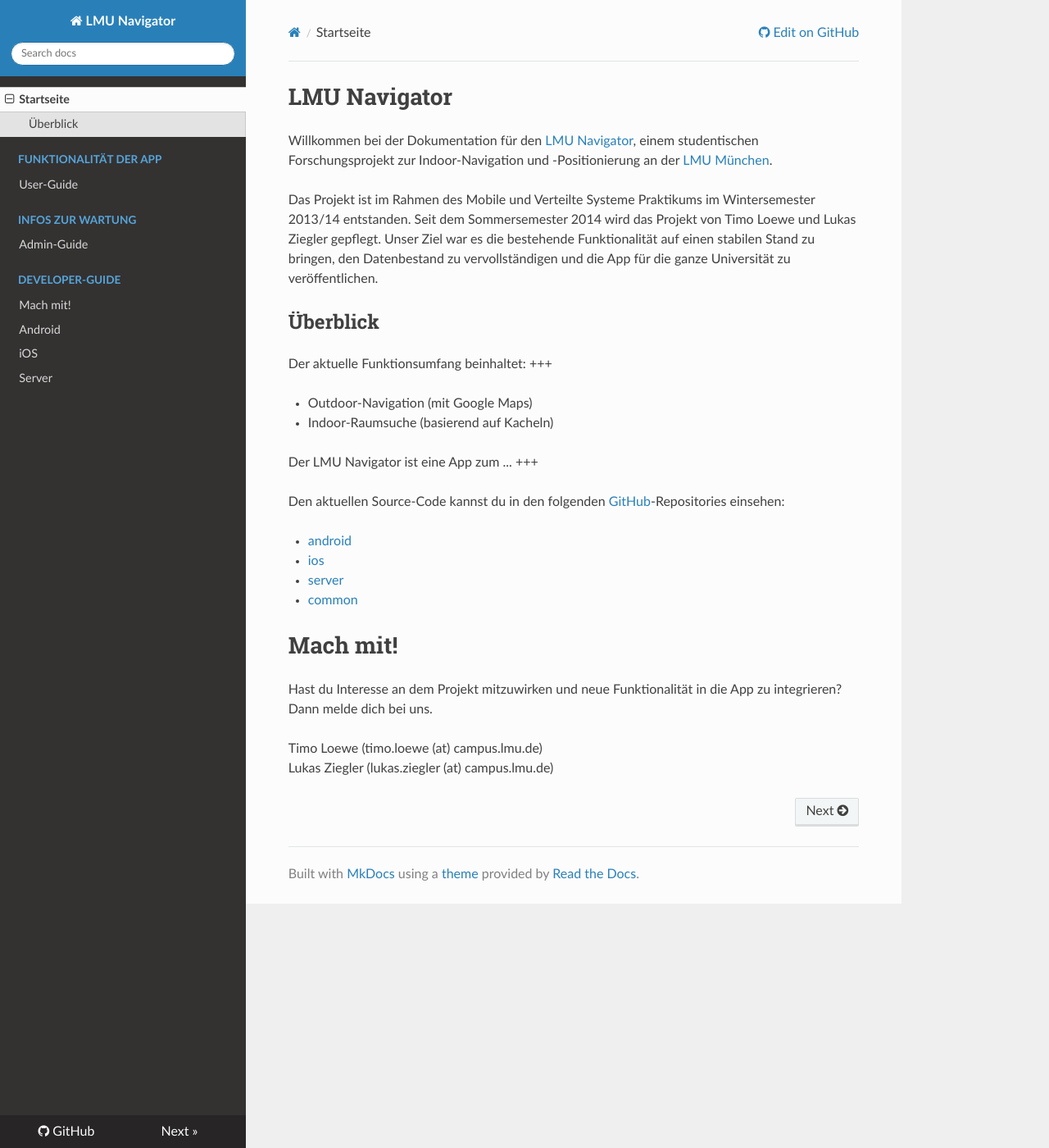
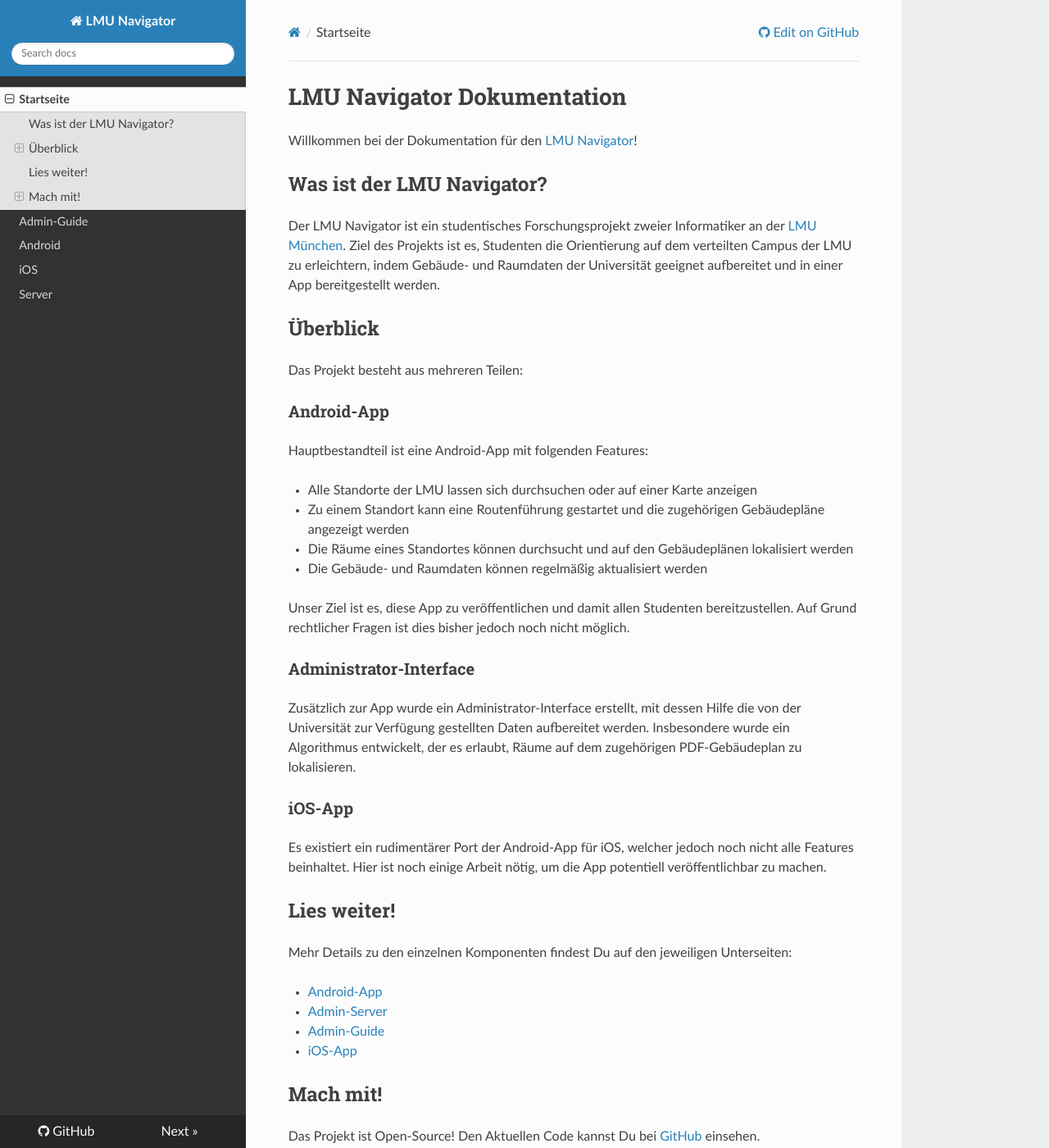
Before and after one commit to lmu-navigator/common, an MkDocs documentation site: the page built from documentation/docs/index.md, in a window 1280 px wide and 1400 px high. Shown: the whole window at 82% size. Built offline with MkDocs 1.6.1, drawn with Linux system fonts in a browser that asks for light colours; nearby versions of some CDN libraries; old or Windows-style settings are respelled for this version of MkDocs; some of the changed text lies outside the part shown.

Commit message:
Update admin, android, ios docs

```diff
--- a/documentation/docs/index.md
+++ b/documentation/docs/index.md
@@ -1,32 +1,72 @@
-# LMU Navigator
+# LMU Navigator Dokumentation
 
-Willkommen bei der Dokumentation für den [LMU Navigator](http://lmu-navigator.github.io/), einem studentischen Forschungsprojekt zur Indoor-Navigation und -Positionierung an der [LMU München](http://www.uni-muenchen.de/).
+Willkommen bei der Dokumentation für den [LMU Navigator][1]!
 
-Das Projekt ist im Rahmen des Mobile und Verteilte Systeme Praktikums im Wintersemester 2013/14 entstanden. Seit dem Sommersemester 2014 wird das Projekt von Timo Loewe und Lukas Ziegler gepflegt. Unser Ziel war es die bestehende Funktionalität auf einen stabilen Stand zu bringen, den Datenbestand zu vervollständigen und die App für die ganze Universität zu veröffentlichen.
+## Was ist der LMU Navigator?
 
+Der LMU Navigator ist ein studentisches Forschungsprojekt zweier Informatiker an der
+[LMU München][2]. Ziel des Projekts ist es, Studenten die Orientierung auf dem verteilten Campus der
+LMU zu erleichtern, indem Gebäude- und Raumdaten der Universität geeignet aufbereitet und in einer
+App bereitgestellt werden.
+
+[1]: http://lmu-navigator.github.io/
+[2]: http://www.uni-muenchen.de
 
 ## Überblick
 
-Der aktuelle Funktionsumfang beinhaltet: +++
+Das Projekt besteht aus mehreren Teilen:
 
-* Outdoor-Navigation (mit Google Maps)
-* Indoor-Raumsuche (basierend auf Kacheln)
+### Android-App
 
-Der LMU Navigator ist eine App zum ... +++
+Hauptbestandteil ist eine Android-App mit folgenden Features:
 
+* Alle Standorte der LMU lassen sich durchsuchen oder auf einer Karte anzeigen
+* Zu einem Standort kann eine Routenführung gestartet und die zugehörigen Gebäudepläne angezeigt
+werden
+* Die Räume eines Standortes können durchsucht und auf den Gebäudeplänen lokalisiert werden
+* Die Gebäude- und Raumdaten können regelmäßig aktualisiert werden
 
+Unser Ziel ist es, diese App zu veröffentlichen und damit allen Studenten bereitzustellen. Auf Grund
+rechtlicher Fragen ist dies bisher jedoch noch nicht möglich.
 
-Den aktuellen Source-Code kannst du in den folgenden [GitHub](https://github.com/lmu-navigator)-Repositories einsehen:
+### Administrator-Interface
 
-* [android](https://github.com/lmu-navigator/android)
-* [ios](https://github.com/lmu-navigator/ios)
-* [server](https://github.com/lmu-navigator/server)
-* [common](https://github.com/lmu-navigator/common)
+Zusätzlich zur App wurde ein Administrator-Interface erstellt, mit dessen Hilfe die von der
+Universität zur Verfügung gestellten Daten aufbereitet werden. Insbesondere wurde ein Algorithmus
+entwickelt, der es erlaubt, Räume auf dem zugehörigen PDF-Gebäudeplan zu lokalisieren.
 
+### iOS-App
 
-# Mach mit!
+Es existiert ein rudimentärer Port der Android-App für iOS, welcher jedoch noch nicht alle Features
+beinhaltet. Hier ist noch einige Arbeit nötig, um die App potentiell veröffentlichbar zu machen.
 
-Hast du Interesse an dem Projekt mitzuwirken und neue Funktionalität in die App zu integrieren? Dann melde dich bei uns.
+## Lies weiter!
+
+Mehr Details zu den einzelnen Komponenten findest Du auf den jeweiligen Unterseiten:
+
+* [Android-App][3]
+* [Admin-Server][4]
+* [Admin-Guide][5]
+* [iOS-App][6]
+
+[3]: android.md
+[4]: server.md
+[5]: admin.md
+[6]: ios.md
+
+## Mach mit!
+
+Das Projekt ist Open-Source! Den Aktuellen Code kannst Du bei [GitHub][7] einsehen.
+
+* Du willst mehr wissen?
+* Du willst Feedback oder Verbesserungsvorschläge loswerden?
+* Du hast Interesse, an dem Projekt mitzuwirken oder es weiterzuentwickeln?
+
+**Dann melde Dich bei uns!**
+
+[7]: https://github.com/lmu-navigator
+
+### Kontakt
 
 Timo Loewe (timo.loewe (at) campus.lmu.de) <br />
 Lukas Ziegler (lukas.ziegler (at) campus.lmu.de)
--- a/documentation/mkdocs.yml
+++ b/documentation/mkdocs.yml
@@ -1,12 +1,10 @@
 site_name: LMU Navigator
 site_url: http://lmu-navigator.github.io
 repo_url: https://github.com/lmu-navigator
-theme: readthedocs
 pages:
 - ['index.md', 'Startseite']
-- ['user-guide/index.md', 'Funktionalität der App', 'User-Guide']
-- ['admin-guide/index.md', 'Infos zur Wartung', 'Admin-Guide']
-- ['developer-guide/index.md', 'Developer-Guide', 'Mach mit!']
-- ['developer-guide/android.md', 'Developer-Guide', 'Android']
-- ['developer-guide/ios.md', 'Developer-Guide', 'iOS']
-- ['developer-guide/server.md', 'Developer-Guide', 'Server']
+- ['admin.md', 'Admin-Guide']
+- ['android.md', 'Android']
+- ['ios.md', 'iOS']
+- ['server.md', 'Server']
+theme: readthedocs
```
Also changed, not shown: documentation/docs/admin-guide/index.md (deleted, +0 -98 lines), documentation/docs/admin.md (added, +162 -0 lines), documentation/docs/android.md (renamed from documentation/docs/developer-guide/android.md, +6 -0 lines), documentation/docs/developer-guide/index.md (deleted, +0 -7 lines), documentation/docs/developer-guide/ios.md (deleted, +0 -1 lines), documentation/docs/ios.md (added, +13 -0 lines), documentation/docs/server.md (renamed from documentation/docs/developer-guide/server.md, +1 -1 lines), documentation/docs/user-guide/index.md (deleted, +0 -1 lines), documentation/docs/images/server/deployment-1.png (renamed from documentation/docs/developer-guide/images/server/deployment-1.png), documentation/docs/images/server/installation-1.png (renamed from documentation/docs/developer-guide/images/server/installation-1.png), documentation/docs/images/server/installation-2.png (renamed from documentation/docs/developer-guide/images/server/installation-2.png), documentation/docs/images/server/installation-3.png (renamed from documentation/docs/developer-guide/images/server/installation-3.png), documentation/docs/images/server/konfiguration-1.png (renamed from documentation/docs/developer-guide/images/server/konfiguration-1.png), documentation/docs/images/server/konfiguration-2.png (renamed from documentation/docs/developer-guide/images/server/konfiguration-2.png), 2 more files.
